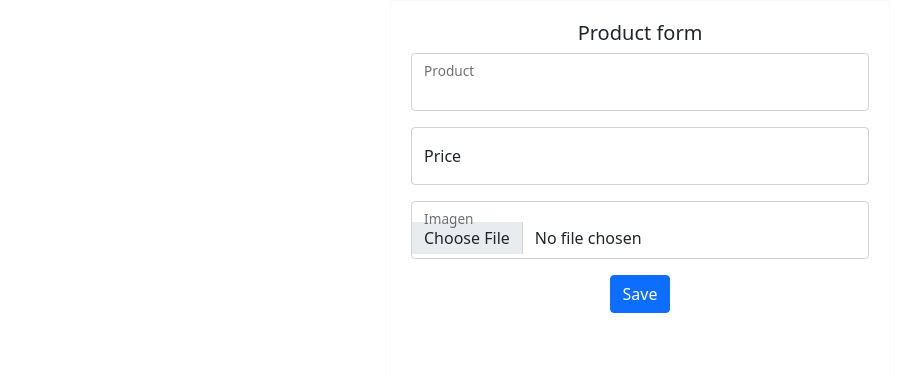
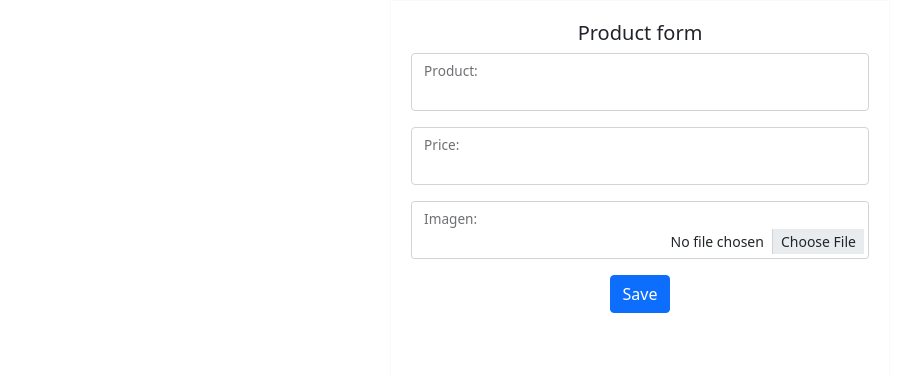
Before and after one commit to serojascardenas/modulo3_semana3, a plain HTML site: page index.html in a window 1280 px wide. Shown: the top 377 px of the page, without its empty margins (0-916 px from the left). Drawn offline with nearby package versions, Linux system fonts and the light colour scheme.

Commit message:
pequenos adjustes en layout

```diff
--- a/assets/css/styles.css
+++ b/assets/css/styles.css
@@ -1,9 +1,14 @@
 div.form {
-    padding: 20px;
+  padding: 20px;
+}
+
+.form-control[type=file]:not(:disabled):not([readonly]) {
+  padding-top: 1.925rem;
+  direction: rtl;
 }
 
 @media screen and (min-width: 800px) {
-    div.form{
-      max-width: 500px;
-    }
+  div.form{
+    max-width: 500px;
   }
+}
--- a/index.html
+++ b/index.html
@@ -23,17 +23,17 @@
                         <!-- Name of product text-->
                         <div class="form-floating pb-3">
                             <input type="text" class="form-control" id="input-product-name">
-                            <label for="input-product-name" class="form-label">Product</label>
+                            <label for="input-product-name" class="form-label">Product:</label>
                         </div>
                         <!-- Price in decimal-->
                         <div class="form-floating pb-3">
-                            <input class="form-control" type="text" name="currency-field" id="input-product-price" value="" data-type="currency" placeholder=" $1,000.00" />
-                            <label for="input-product-price" class="form-label">Price</label>
+                            <input type="text" class="form-control" id="input-product-price" data-type="currency"/>
+                            <label for="input-product-price" class="form-label">Price:</label>
                         </div>
                         <!-- Img can be a link for a random image-->
                         <div class="form-floating pb-3">
-                            <input type="file" class="form-control" id="input-product-img" />
-                            <label for="input-product-img" class="form-label">Imagen</label>
+                            <input type="file" class="form-control  form-control-sm" id="input-product-img" />
+                            <label for="input-product-img" class="form-label">Imagen:</label>
                         </div>
                         <button type="button" class="btn btn-primary" id="button-save">Save</button>
                     </form>
```
